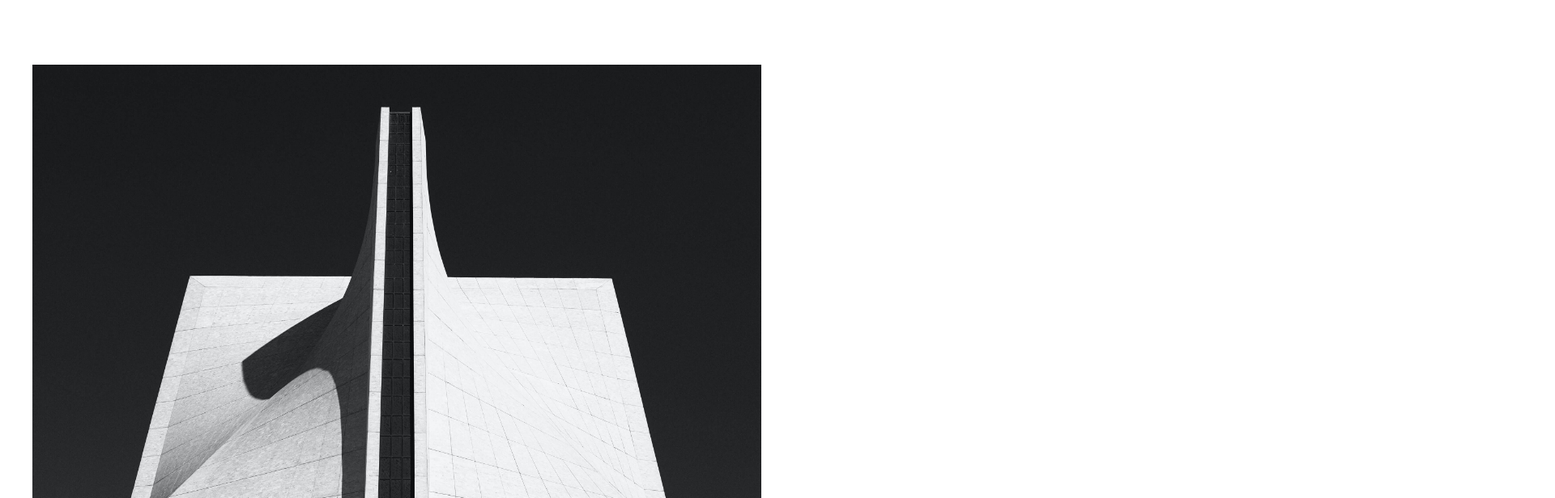
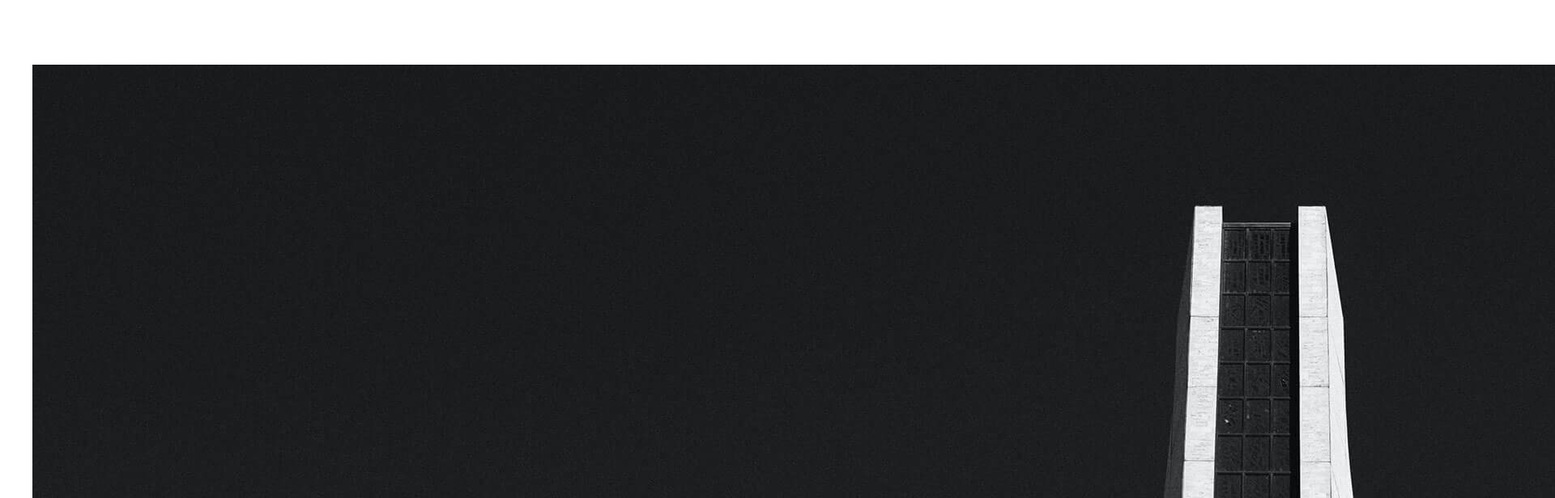
Before and after one commit to Fkaragu/ResponsiveCSS, a plain HTML site: page index.html in a window 1280 px wide. Shown: the top 616 px of the page at 81% size, 1920 px wide, since content can reach past the window. Drawn offline with Linux system fonts and the light colour scheme.

Commit message:
Update style.css

```diff
--- a/style.css
+++ b/style.css
@@ -6,10 +6,6 @@ body {
   background-color: #FCFCFC;
   margin: 0;
   font: 300 100%/1.5 'Fira Sans', sans-serif;
-}
-/* responsive images */
-img {
-  width: 100%;
 }
 a {
   color: #00628F;
```
